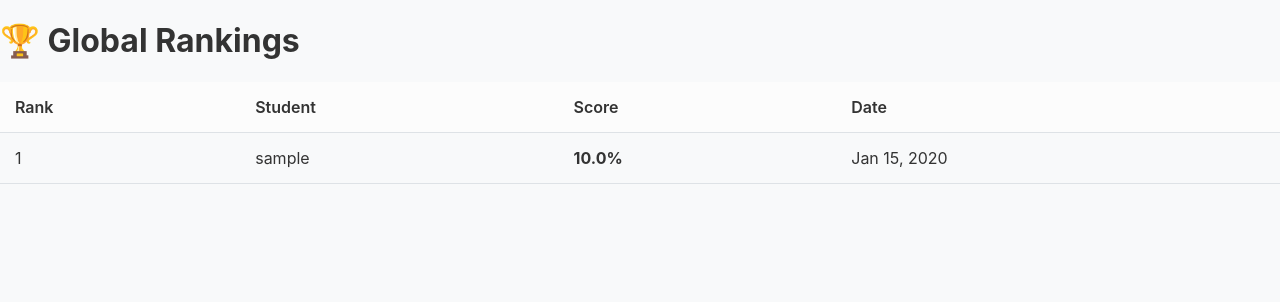
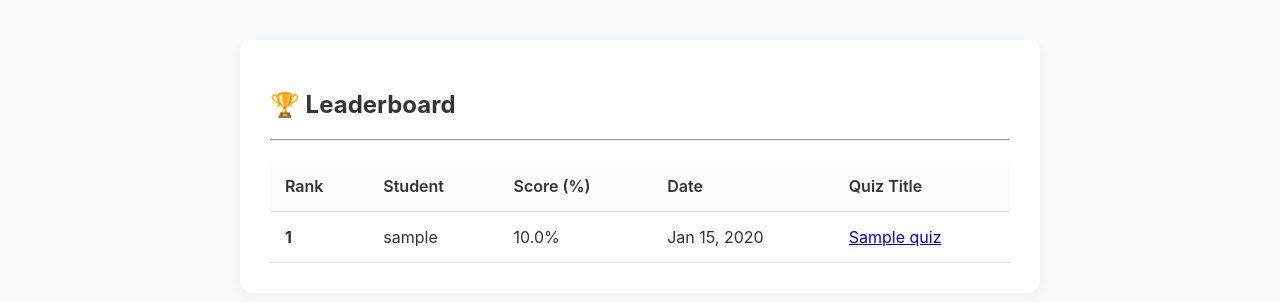
Before and after one commit to capsunlock/quizmaster_backend, a Django app: page /quizzes/leaderboard/1/ in a window 1280 px wide. Shown: the part 61-363 px from the top of the page. Run offline with Django 5.2, Linux system fonts and the light colour scheme; a user stored in the database is signed in; tables that the repository leaves empty hold one stand-in row (values such as "Sample post").

Commit message:
include the quiz name in the leaderboard

```diff
--- a/quizzes/templates/quizzes/leaderboard.html
+++ b/quizzes/templates/quizzes/leaderboard.html
@@ -1,26 +1,41 @@
 {% extends "quizzes/base.html" %}
-{% block title %}Leaderboard{% endblock %}
 
 {% block content %}
-    <h1>🏆 Global Rankings</h1>
-    <table>
-        <thead>
+<div class="content-area">
+    <h2>🏆 Leaderboard</h2>
+    <hr>
+
+    <div class="table-responsive">
+        <table class="table table-hover">
+            <thead class="thead-dark">
                 <tr>
                     <th>Rank</th>
                     <th>Student</th>
-                <th>Score</th>
+                    <th>Score (%)</th>
                     <th>Date</th>
+                    <th>Quiz Title</th>
                 </tr>
             </thead>
             <tbody>
                 {% for attempt in attempts %}
                 <tr>
-                <td>{{ forloop.counter }}</td>
+                    <td><strong>{{ forloop.counter }}</strong></td>
                     <td>{{ attempt.student.username }}</td>
-                <td><strong>{{ attempt.score }}%</strong></td>
+                    <td>
+                        <span class="badge {% if attempt.score >= 70 %}bg-success{% elif attempt.score >= 40 %}bg-warning{% else %}bg-danger{% endif %}">
+                            {{ attempt.score }}%
+                        </span>
+                    </td>
                     <td>{{ attempt.completed_at|date:"M d, Y" }}</td>
+                    <td><a href="{% url 'quiz-detail' attempt.quiz.id %}">{{ attempt.quiz.title }}</a></td>
+                </tr>
+                {% empty %}
+                <tr>
+                    <td colspan="5" class="text-center">No scores recorded yet. Be the first!</td>
                 </tr>
                 {% endfor %}
             </tbody>
         </table>
+    </div>
+</div>
 {% endblock %}
```
Lines whose indentation alone changed are shown as unchanged.
